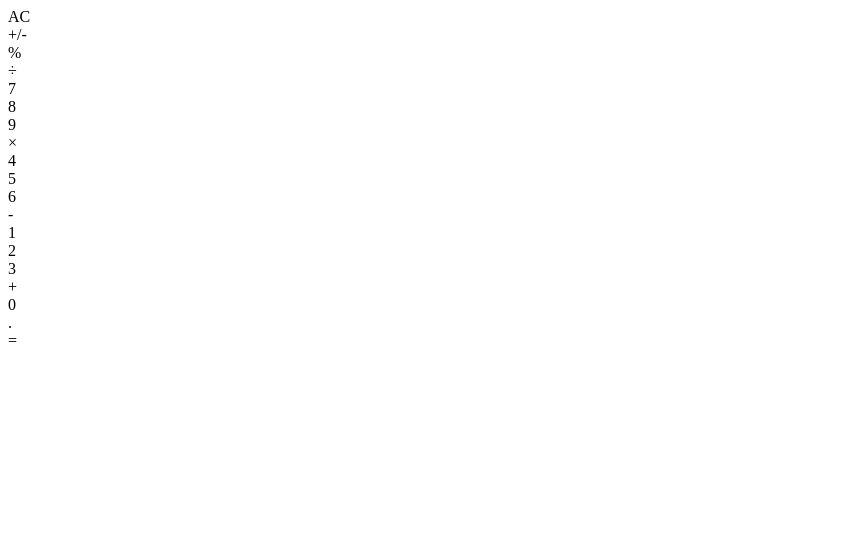
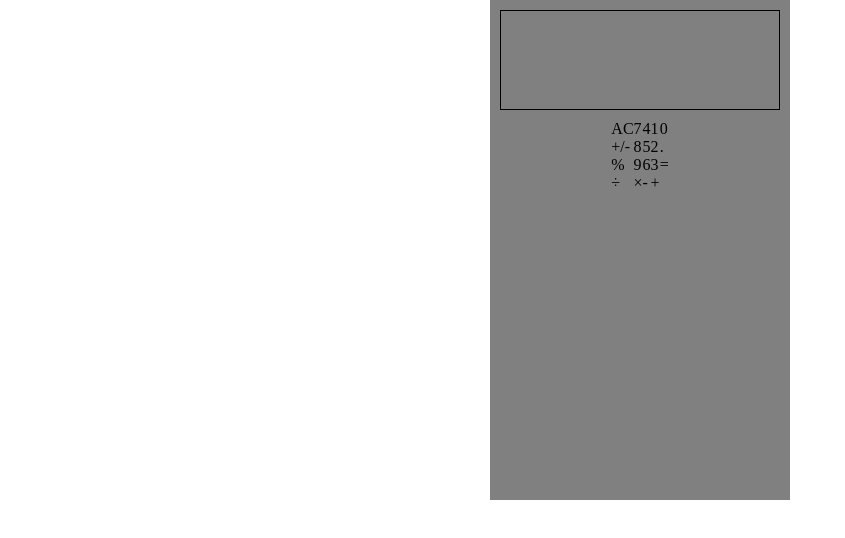
Before and after one commit to DinisAzPereira/calculator, a plain HTML site: page index.html in a window 1280 px wide. Shown: the whole page, without its empty margins (0-845 px from the left). Drawn offline with Linux system fonts and the light colour scheme.

Commit message:
Simple style to display and organizing calculator with lines on html

```diff
--- a/index.html
+++ b/index.html
@@ -1,11 +1,13 @@
 <!DOCTYPE html>
 <html lang="en">
+
 <head>
     <meta charset="UTF-8">
     <meta name="viewport" content="width=device-width, initial-scale=1.0">
     <title>Document</title>
     <link rel="stylesheet" href="styles.css">
 </head>
+
 <body>
     <div class="container">
         <div class="calculator">
@@ -14,38 +16,54 @@
 
             <!-- Área dos botões da calculadora -->
             <div class="calculatorItems">
-                <!-- Linha 1 -->
+
+                <div class="line1">
+
                     <div class="button">AC</div>
                     <div class="button">+/-</div>
                     <div class="button">%</div>
                     <div class="button operator">÷</div>
 
+                </div>
                 <!-- Linha 2 -->
+                <div class="line2">
+
                     <div class="button">7</div>
                     <div class="button">8</div>
                     <div class="button">9</div>
                     <div class="button operator">×</div>
 
+                </div>
+
                 <!-- Linha 3 -->
+                <div class="line3">
+
                     <div class="button">4</div>
                     <div class="button">5</div>
                     <div class="button">6</div>
                     <div class="button operator">-</div>
 
+                </div>
+
                 <!-- Linha 4 -->
+                <div class="line4">
+
                     <div class="button">1</div>
                     <div class="button">2</div>
                     <div class="button">3</div>
                     <div class="button operator">+</div>
+                </div>
+                <!-- Linha 5 -->
+                <div class="line5">
 
-                <!-- Linha 5 -->
                     <div class="button zero">0</div>
                     <div class="button">.</div>
                     <div class="button equal">=</div>
                 </div>
             </div>
+
         </div>
-
+    </div>
 
 
 
--- a/styles.css
+++ b/styles.css
@@ -0,0 +1,45 @@
+body {
+    display: flex;
+    flex-direction: column;
+    min-height: 100VH;
+    min-width: 100VH;
+    margin: 0;
+
+}
+
+
+.container {
+
+    display: flex;
+    justify-content: center;
+    align-items: center;
+}
+
+
+.calculator {
+
+    display: flex;
+    align-items: center;
+    flex-direction: column;
+    background-color: gray;
+    width: 300px;
+    height: 500px;
+}
+
+.display {
+    display: flex;
+    box-sizing: border-box;
+
+    width: 280px;
+    height: 20%;
+    margin-top: 10px;
+    margin-bottom: 10px;
+    border: 1px solid black;
+
+}
+
+.calculatorItems {
+
+    display: flex;
+    flex-wrap: 1;
+}
```
Lines whose indentation alone changed are shown as unchanged.
